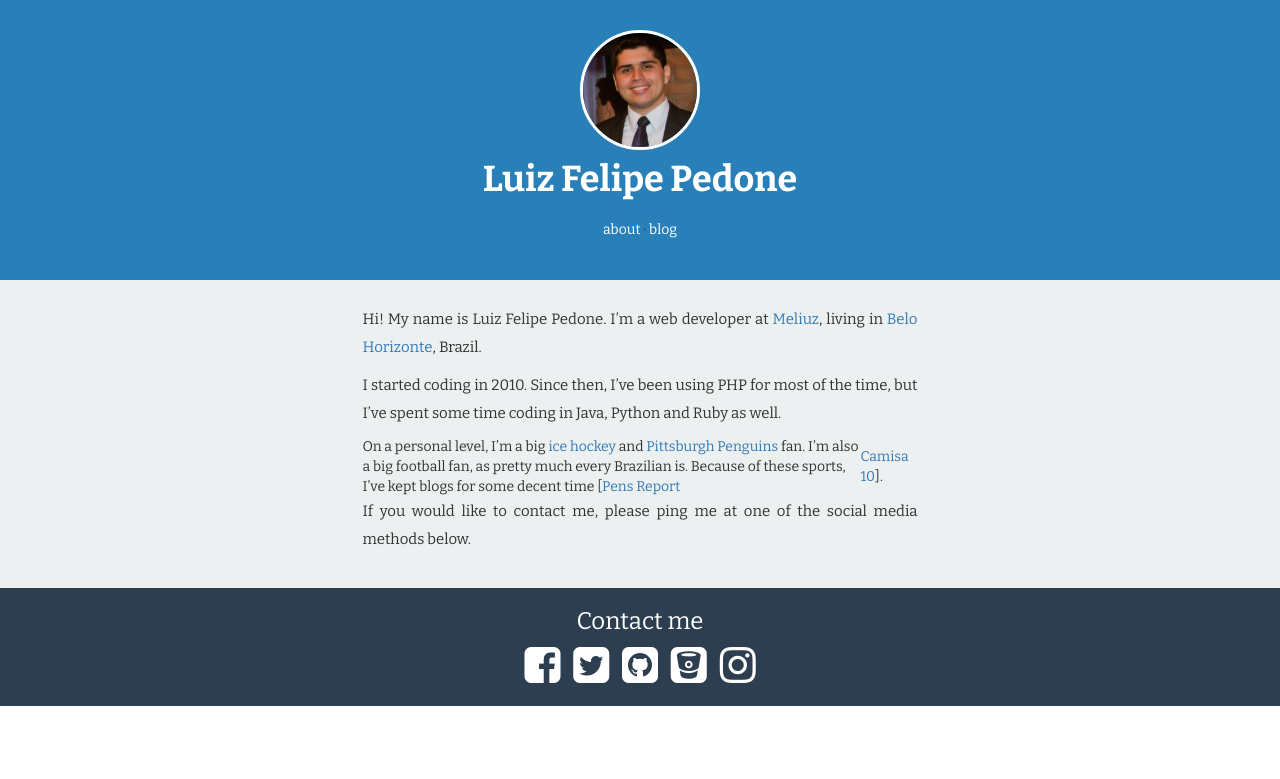
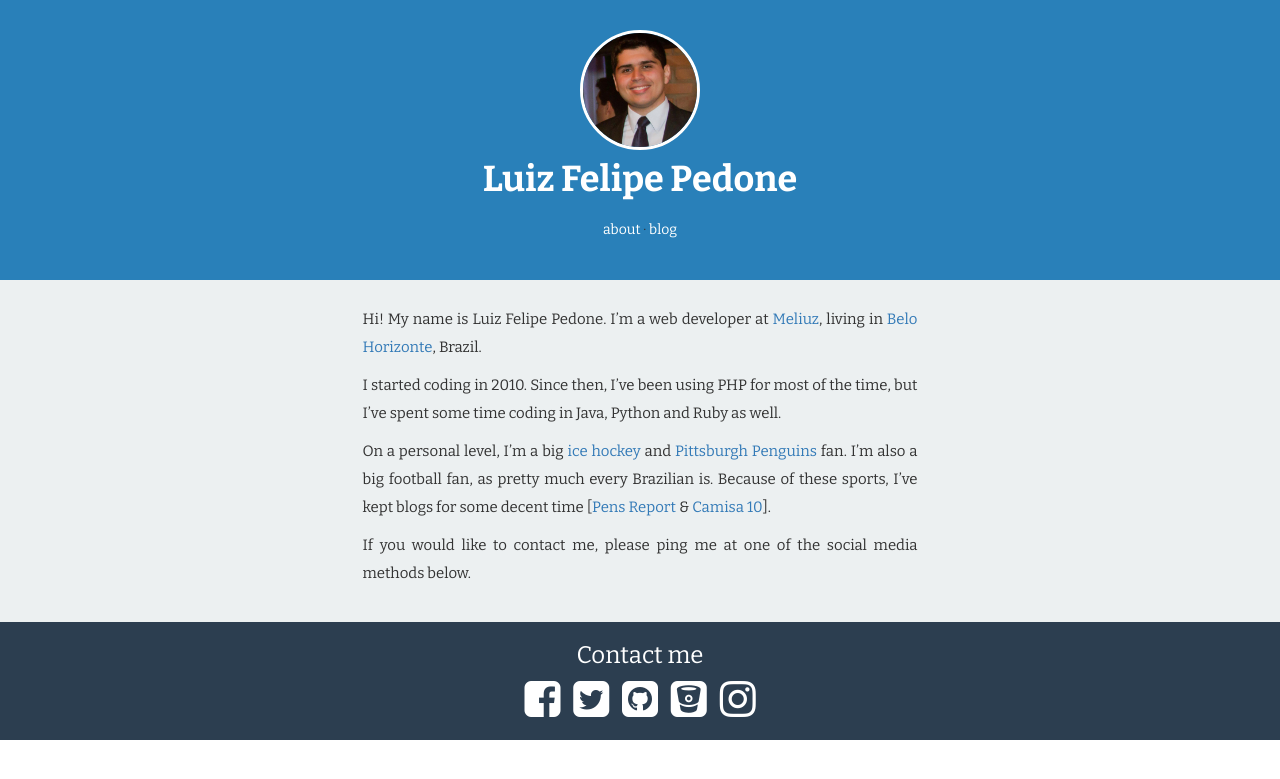
Before and after one commit to luizpedone/luizpedone.github.io, a Jekyll site: the page built from index.md, in a window 1280 px wide. Shown: the top 779 px of the page. Built offline with Jekyll 4.4.1, drawn with Linux system fonts in a browser that asks for light colours; nearby versions of some CDN libraries.

```diff
--- a/index.md
+++ b/index.md
@@ -6,6 +6,6 @@ Hi! My name is Luiz Felipe Pedone. I'm a web developer at [Meliuz](http://www.me
 
 I started coding in 2010. Since then, I've been using PHP for most of the time, but I've spent some time coding in Java, Python and Ruby as well.
 
-On a personal level, I'm a big [ice hockey](http://www.nhl.com/) and [Pittsburgh Penguins](http://penguins.nhl.com/) fan. I'm also a big football fan, as pretty much every Brazilian is. Because of these sports, I've kept blogs for some decent time [[Pens Report](http://penguinsreport.blogspot.com.br/) | [Camisa 10](http://camisa10.blogspot.com.br/)].
+On a personal level, I'm a big [ice hockey](http://www.nhl.com/) and [Pittsburgh Penguins](http://penguins.nhl.com/) fan. I'm also a big football fan, as pretty much every Brazilian is. Because of these sports, I've kept blogs for some decent time [[Pens Report](http://penguinsreport.blogspot.com.br/) & [Camisa 10](http://camisa10.blogspot.com.br/)].
 
 If you would like to contact me, please ping me at one of the social media methods below.
```
